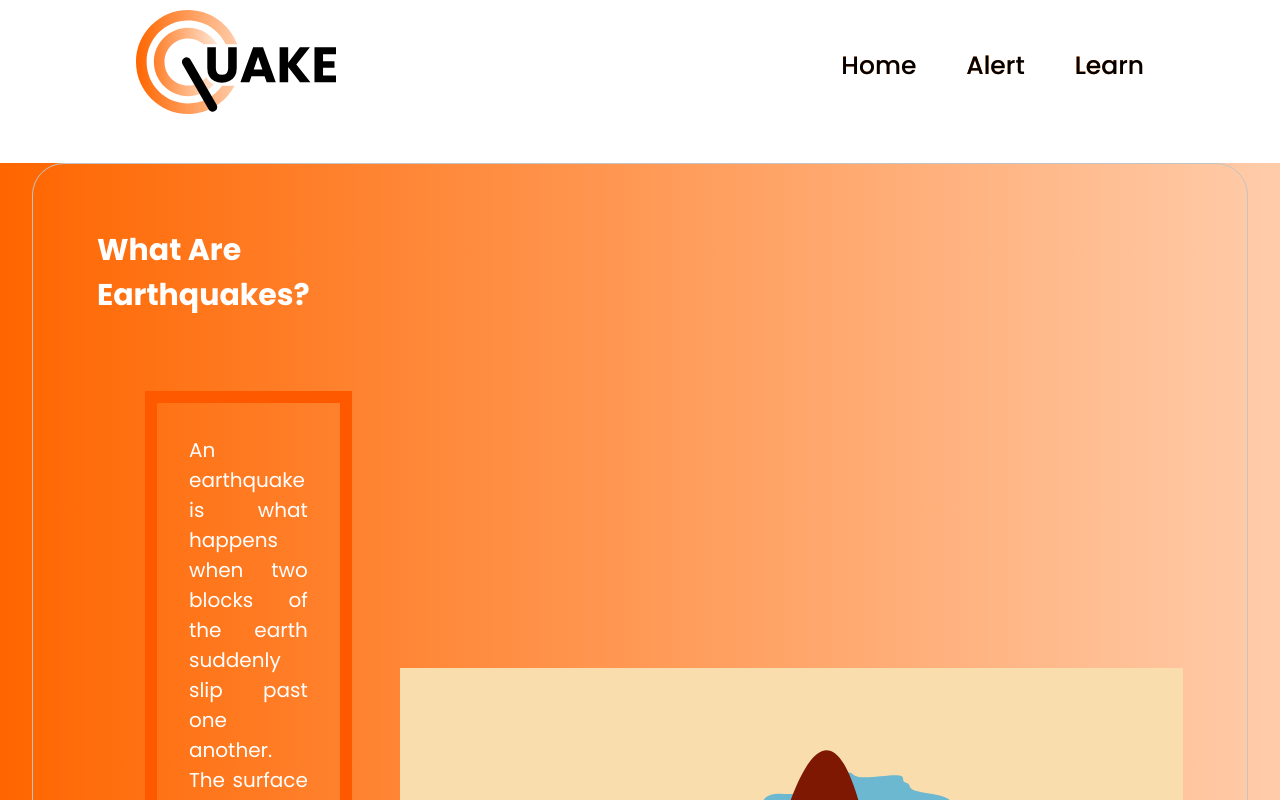
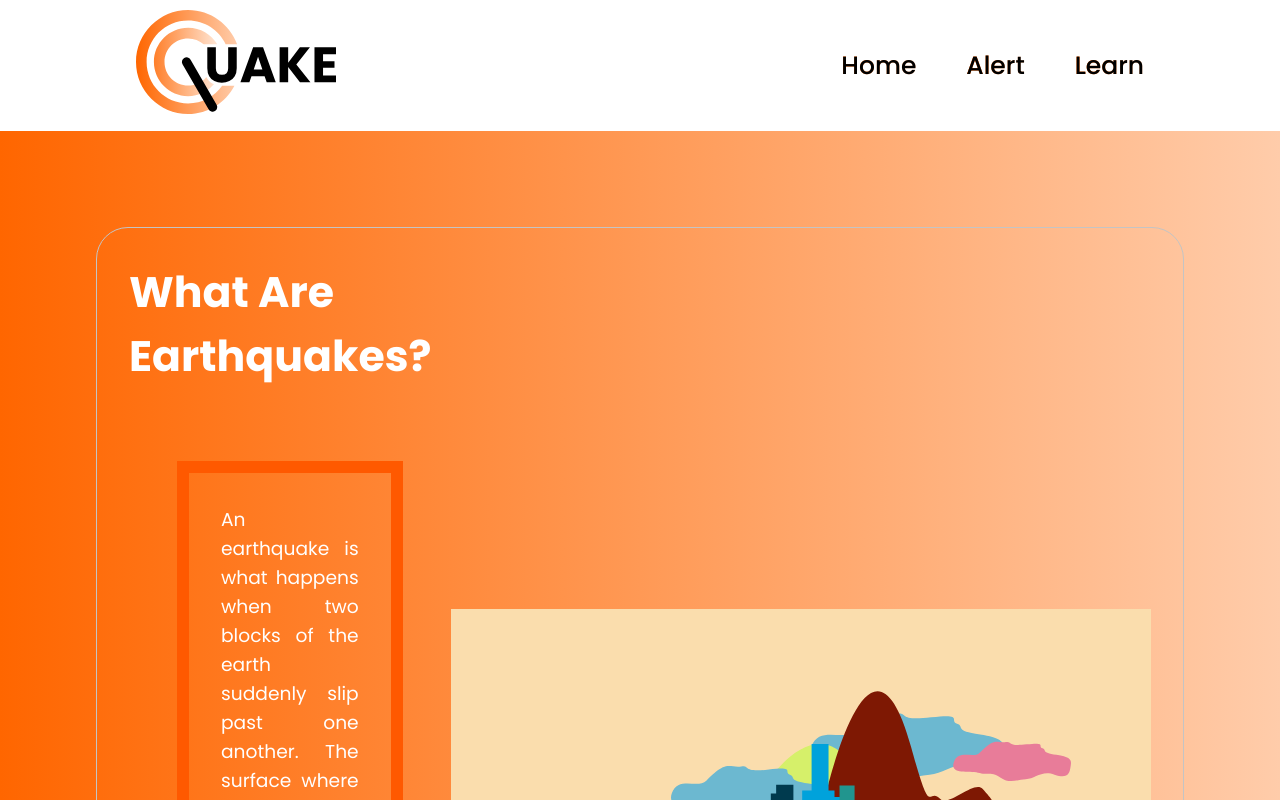
Before and after one commit to elshiraphine/rpl-lbe-final-project, a React (Create React App) app: page /finalProject/learn in a window 1280 px wide. Shown: the top 800 px of the page. Built offline with nearby package versions, Linux system fonts and the light colour scheme.

Commit message:
perf: improve styling in article.css

```diff
--- a/src/component/Article.css
+++ b/src/component/Article.css
@@ -1,21 +1,21 @@
 .Container {
     position: relative;
-    height: 100%;
+    height: 100vh;
 }
 
 .Article{
-    height: 100%;
+    padding: 4rem;
     width: 100%;
     background-image: linear-gradient(90deg, #ff6600, #ffccaa);
-    bottom: 0;
 }
 
 .flexbox{
-    padding: 4rem;
+    display: block;
+    padding: 2rem;
     display: flex;
     justify-content: space-around;
     align-items: center;
-    height: 100%;
+    height: 80%;
 }
 
 .textbox{
@@ -23,29 +23,29 @@
     flex-direction: column;
     justify-content: center;
     align-items: center;
-    width: 30%;
+    width: 40%;
 }
 
 .imgbox{
     position: relative;
     width: 890px;
-    height: 500px;
+    height: 30rem;
     background-color: #faddad;
 }
 
 .img{
-    height:500px;
+    height:400p;
 }
 
 .title{
     color: white;
-    font-size: 30px;
+    font-size: 32pt;
 }
 
 .info{
     text-align: justify;
     color: white;
-    font-size: 20px;
+    font-size: 14pt;
 }
 
 #mountain{
```
